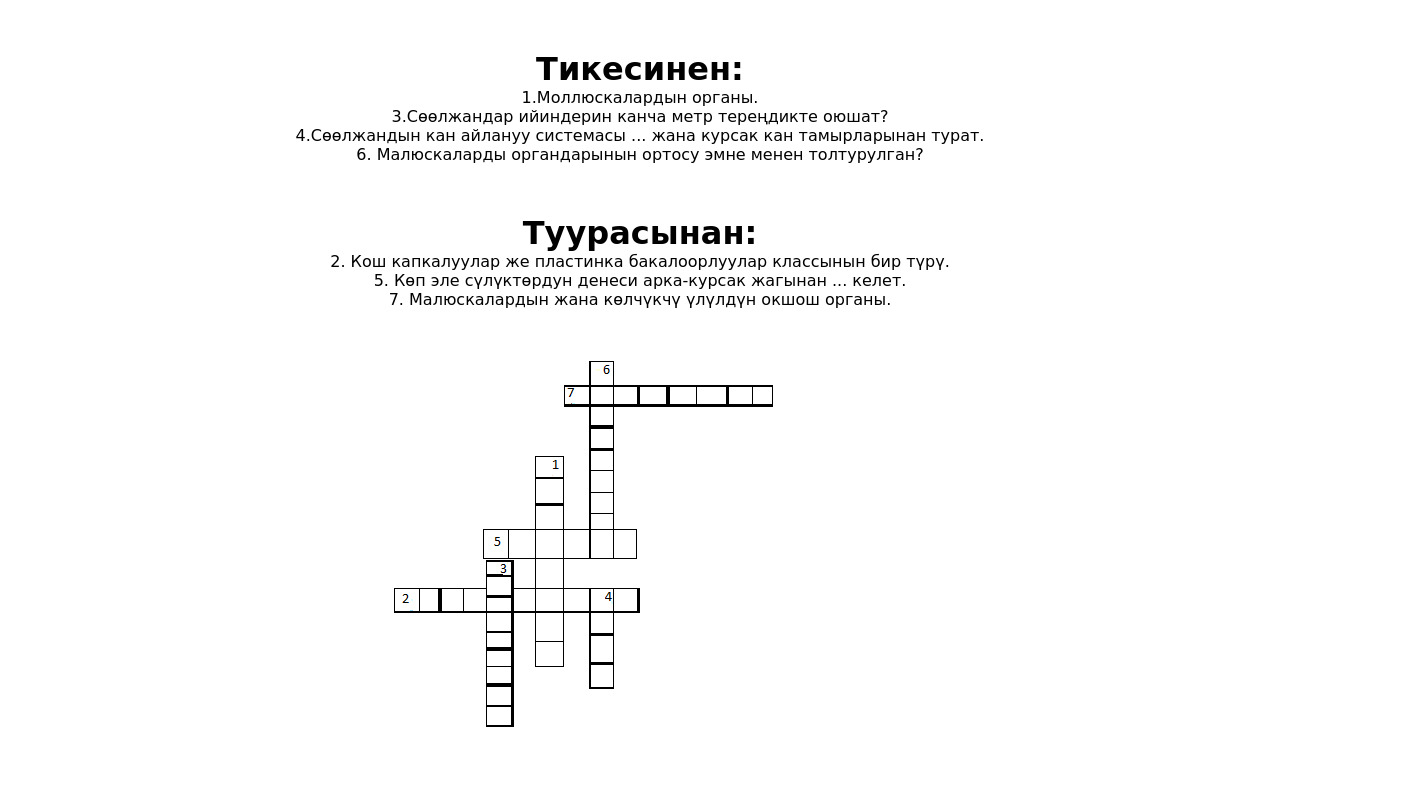
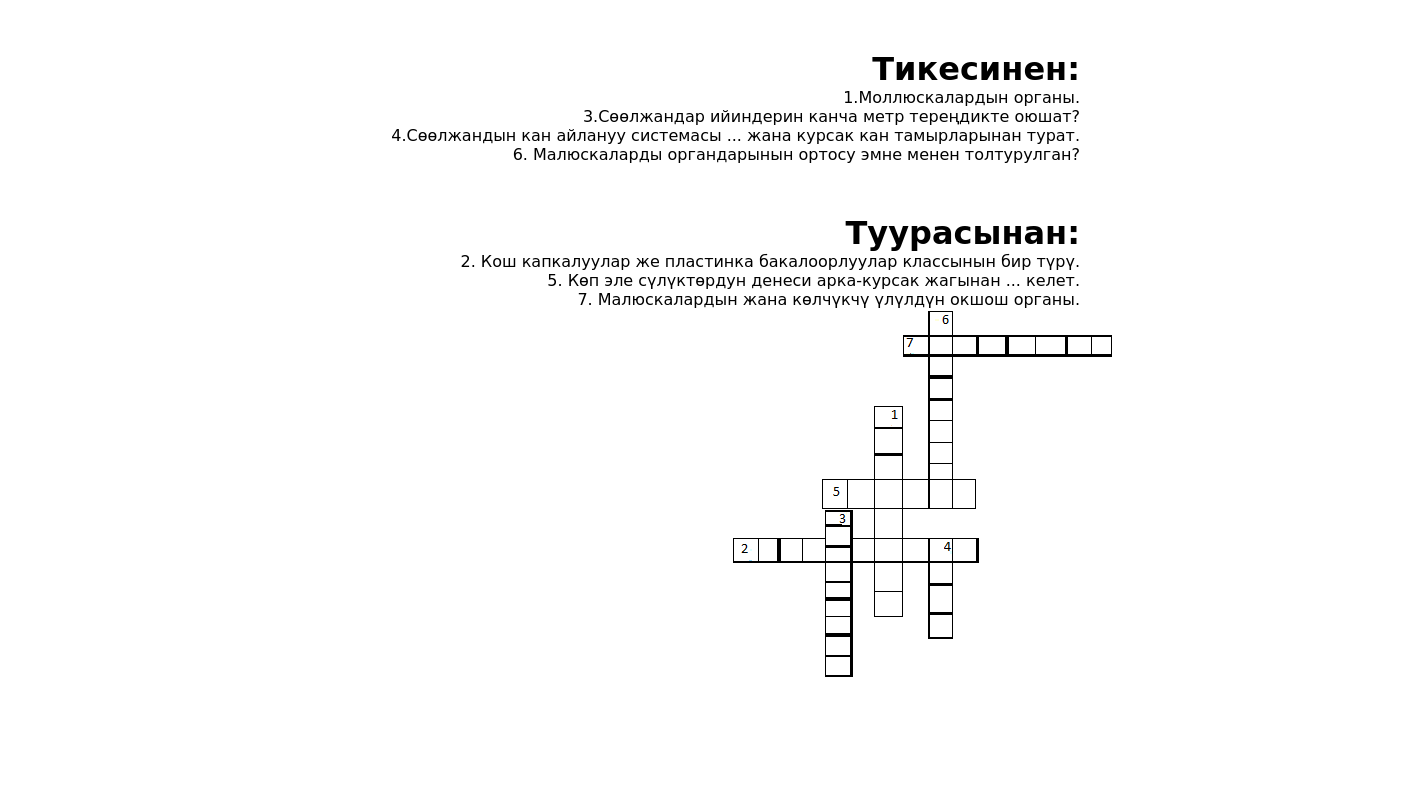
Before and after one commit to abdyrazakov/abdyrazakov.github.io, a plain HTML site: page biology/index.html in a window 1280 px wide. Shown: the whole page, 1418 px wide, since content can reach past the window. Drawn offline with Linux system fonts and the light colour scheme.

Commit message:
Add files via upload

```diff
--- a/biology/style/style.css
+++ b/biology/style/style.css
@@ -14,22 +14,23 @@ html,body,main {
 
 }
 .text{
-    text-align: center;
+    text-align: end;
     padding-top: 50px;
+    padding-right: 200px;
+
+
+}
+.text1{
+    text-align: end;
+    margin-top: 50px;
+    padding-right: 200px;
+}
+.img{
+
+
+    justify-content: end;
+    padding-left: 50%;
 
 
 
 }
-.text1{
-    text-align: center;
-    margin-top: 50px;
-}
-.img{
-    align-items: center;  display: flex;
-    align-items: center;
-    justify-content: center;
-    padding-top: 50px;
-    margin-left: 100px;
-
-
-}
```
